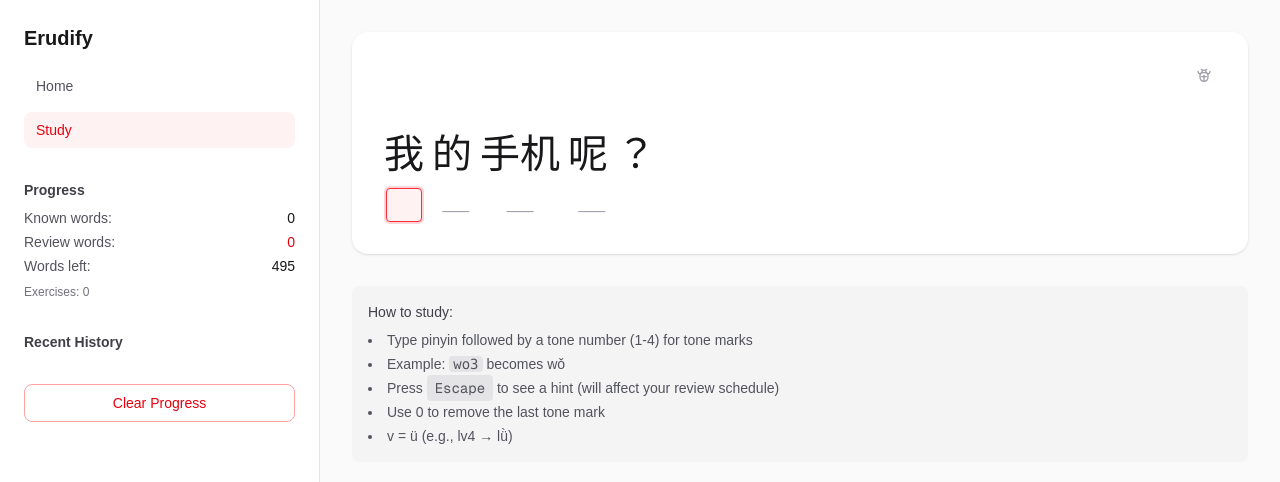
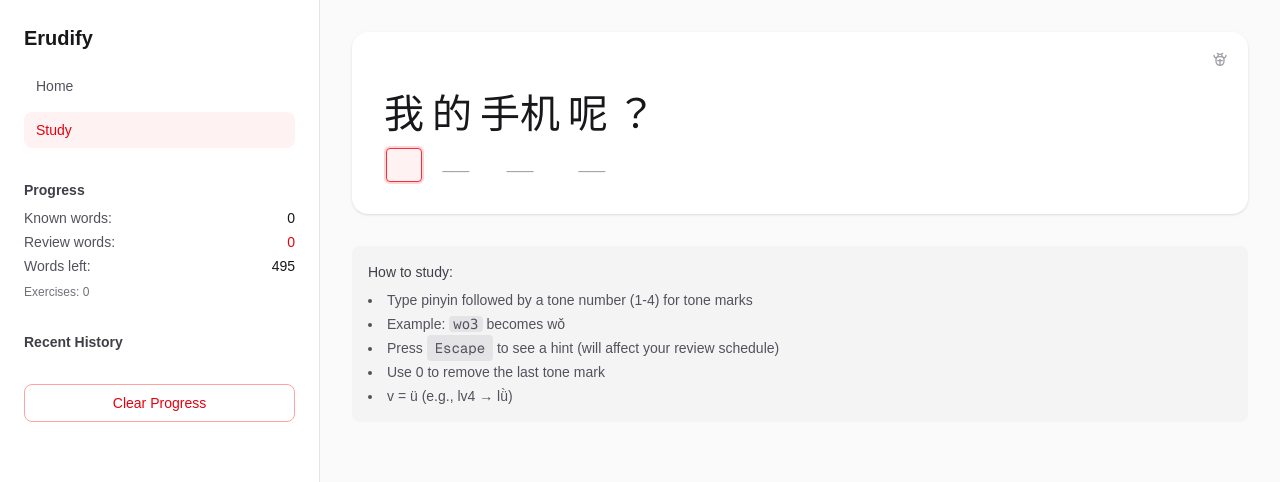
Before and after one commit to erudify/app.js, a Next.js app: page /read in a window 1280 px wide. Shown: the top 482 px of the page. Built offline with nearby package versions, Linux system fonts and the light colour scheme.

Commit message:
Float debug button in exercise card

```diff
--- a/src/app/read/page.tsx
+++ b/src/app/read/page.tsx
@@ -616,8 +616,8 @@ export default function ReadPage() {
       <main className="flex-1 p-8">
         <div className="mx-auto max-w-4xl">
           {/* Current exercise */}
-          <div className="mb-8 rounded-2xl bg-white p-8 shadow-sm dark:bg-zinc-900">
-            <div className="mb-4 flex items-center justify-end">
+          <div className="relative mb-8 rounded-2xl bg-white p-8 shadow-sm dark:bg-zinc-900">
+            <div className="absolute right-4 top-4">
               <button
                 onClick={() => setShowDebug(true)}
                 className="rounded p-1 text-zinc-400 hover:bg-zinc-100 hover:text-zinc-600 dark:text-zinc-500 dark:hover:bg-zinc-800 dark:hover:text-zinc-300"
```
